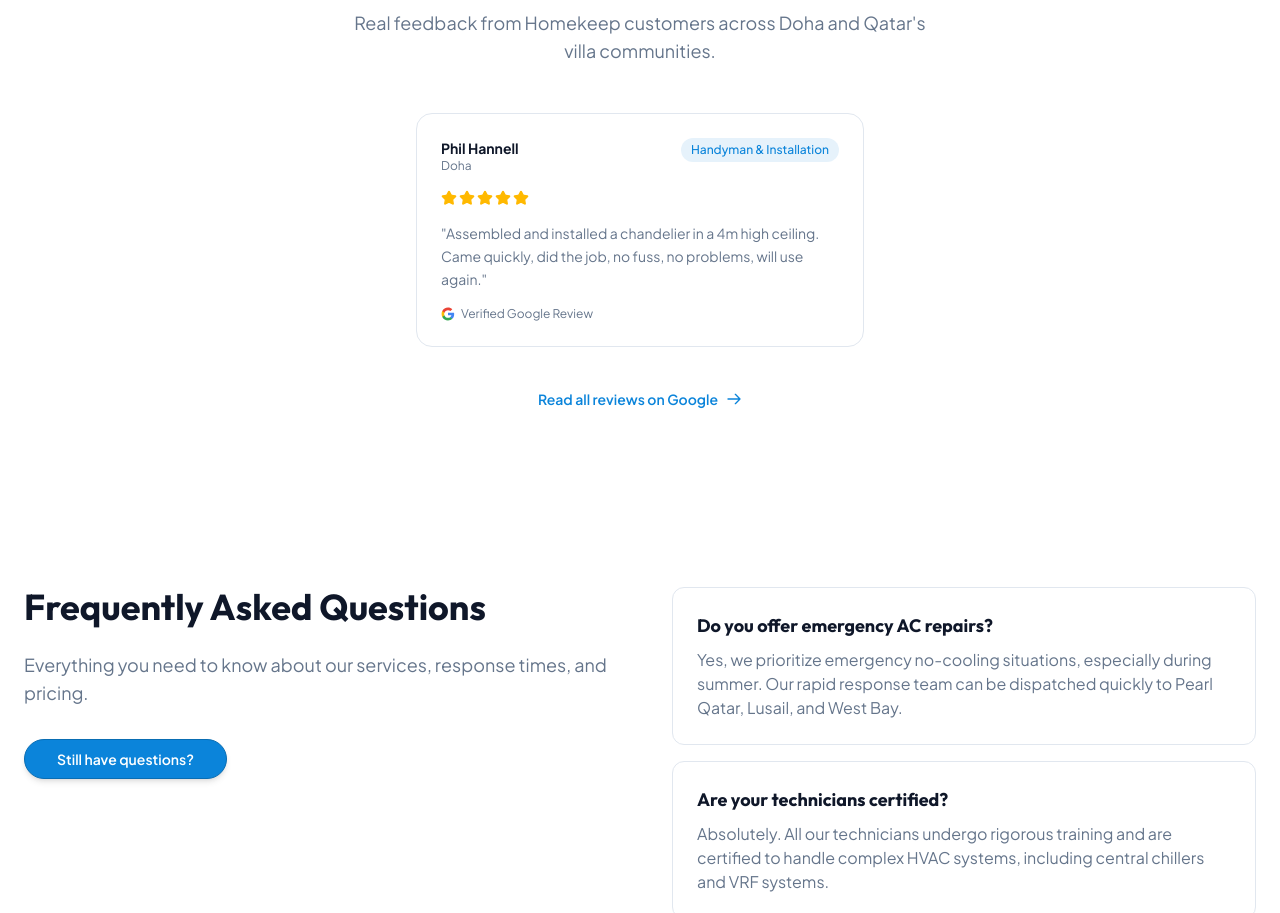
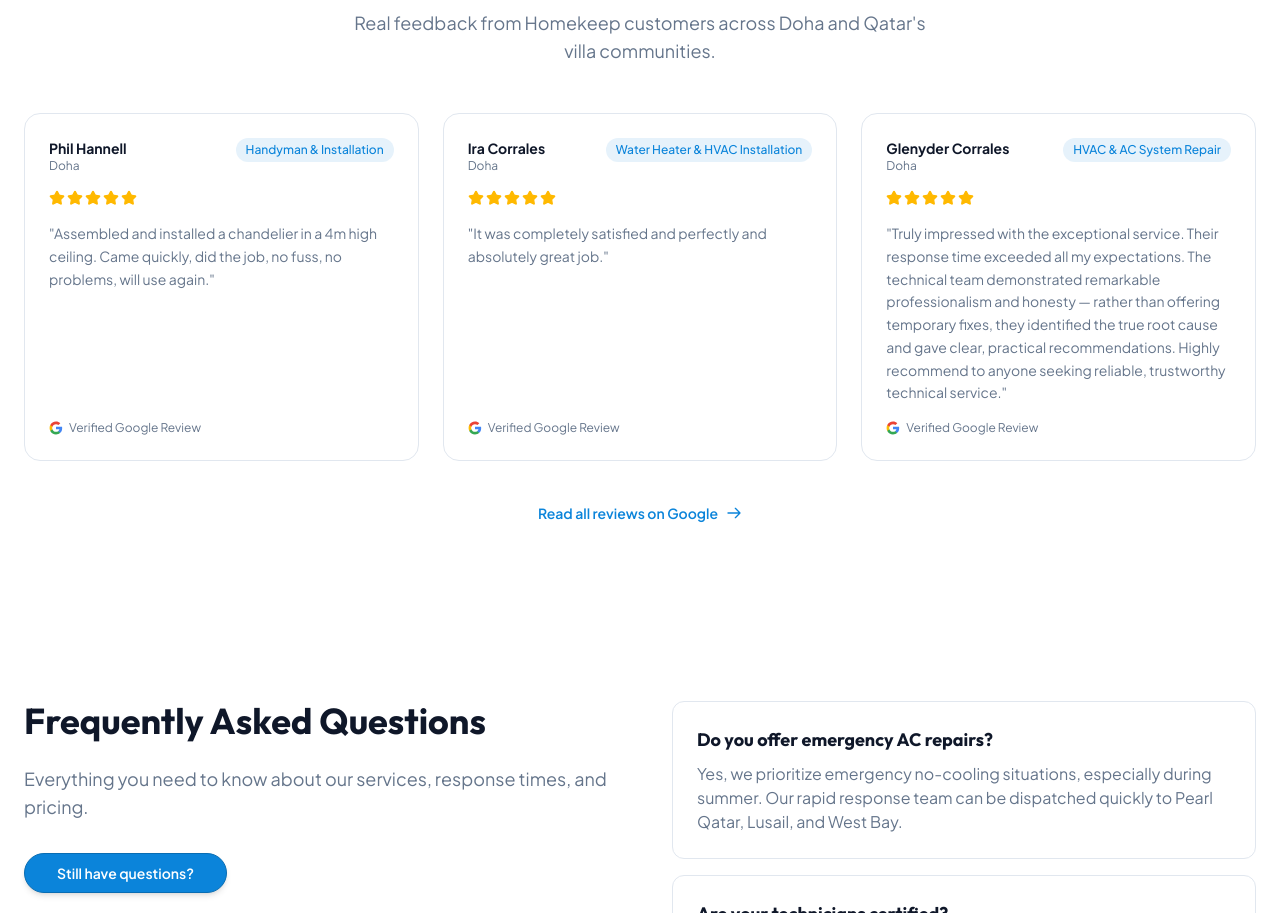
Before and after one commit to Shaheerabdulla/homekeep-website, a Next.js app: page / in a window 1280 px wide. Shown: the part 5352-6265 px from the top of the page. Built offline with nearby package versions, Linux system fonts and the light colour scheme.

Commit message:
Add 2 new real Google reviews, update review count to 3

```diff
--- a/app/page.tsx
+++ b/app/page.tsx
@@ -40,7 +40,7 @@ const homepageSchema = [
     aggregateRating: {
       "@type": "AggregateRating",
       ratingValue: "5.0",
-      reviewCount: "1",
+      reviewCount: "3",
     },
   },
   {
--- a/components/reviews-section.tsx
+++ b/components/reviews-section.tsx
@@ -10,8 +10,9 @@ const reviews: Array<{
   text: string;
   service: string;
 }> = [
-  // Real customer reviews will be added here once available.
   { name: "Phil Hannell", location: "Doha", rating: 5, text: "Assembled and installed a chandelier in a 4m high ceiling. Came quickly, did the job, no fuss, no problems, will use again.", service: "Handyman & Installation" },
+  { name: "Ira Corrales", location: "Doha", rating: 5, text: "It was completely satisfied and perfectly and absolutely great job.", service: "Water Heater & HVAC Installation" },
+  { name: "Glenyder Corrales", location: "Doha", rating: 5, text: "Truly impressed with the exceptional service. Their response time exceeded all my expectations. The technical team demonstrated remarkable professionalism and honesty — rather than offering temporary fixes, they identified the true root cause and gave clear, practical recommendations. Highly recommend to anyone seeking reliable, trustworthy technical service.", service: "HVAC & AC System Repair" },
   // To add a review, copy this object and fill in the details:
   // { name: "Customer Name", location: "Area", rating: 5, text: "Review text", service: "Service type" },
 ];
```
